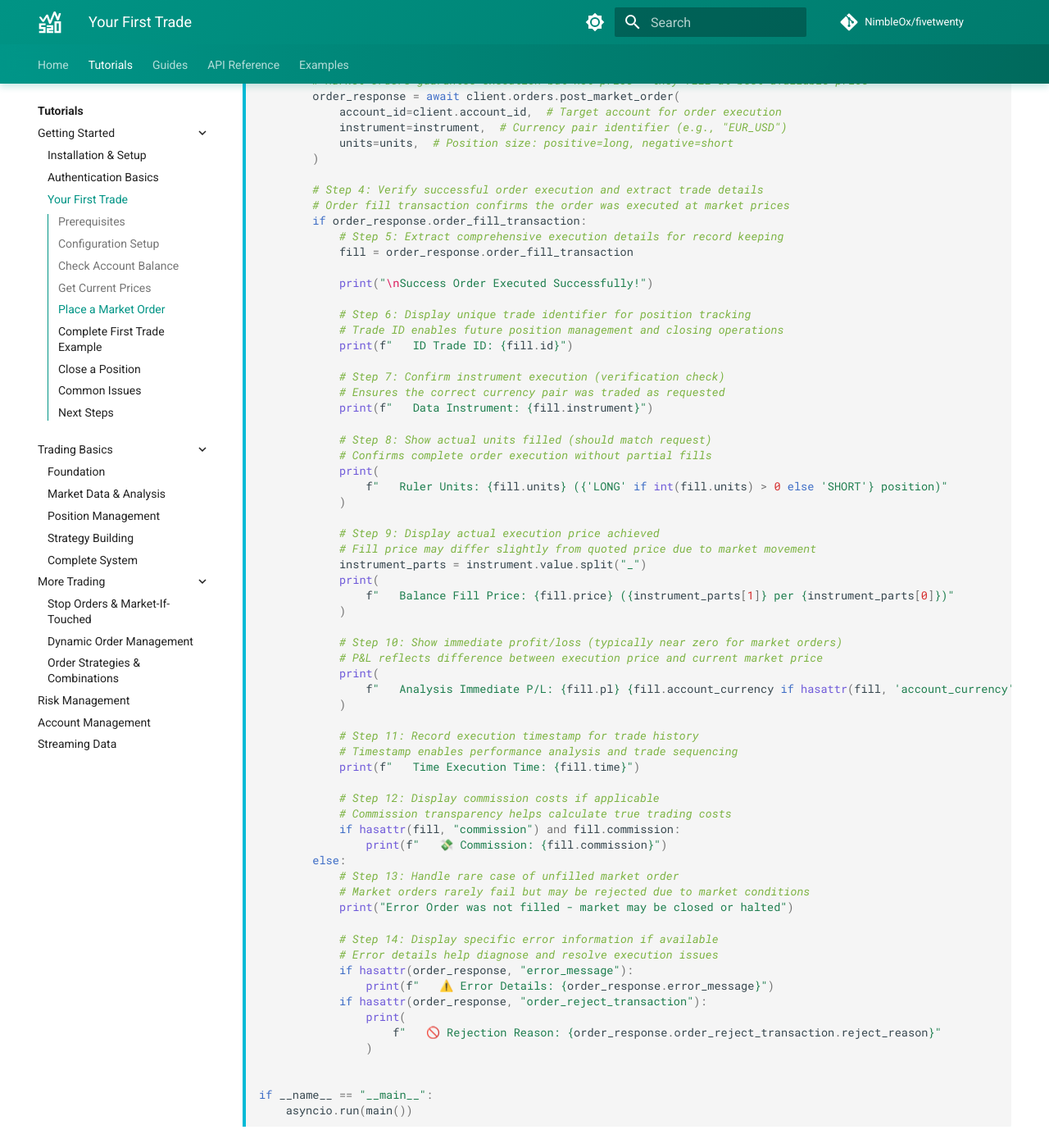
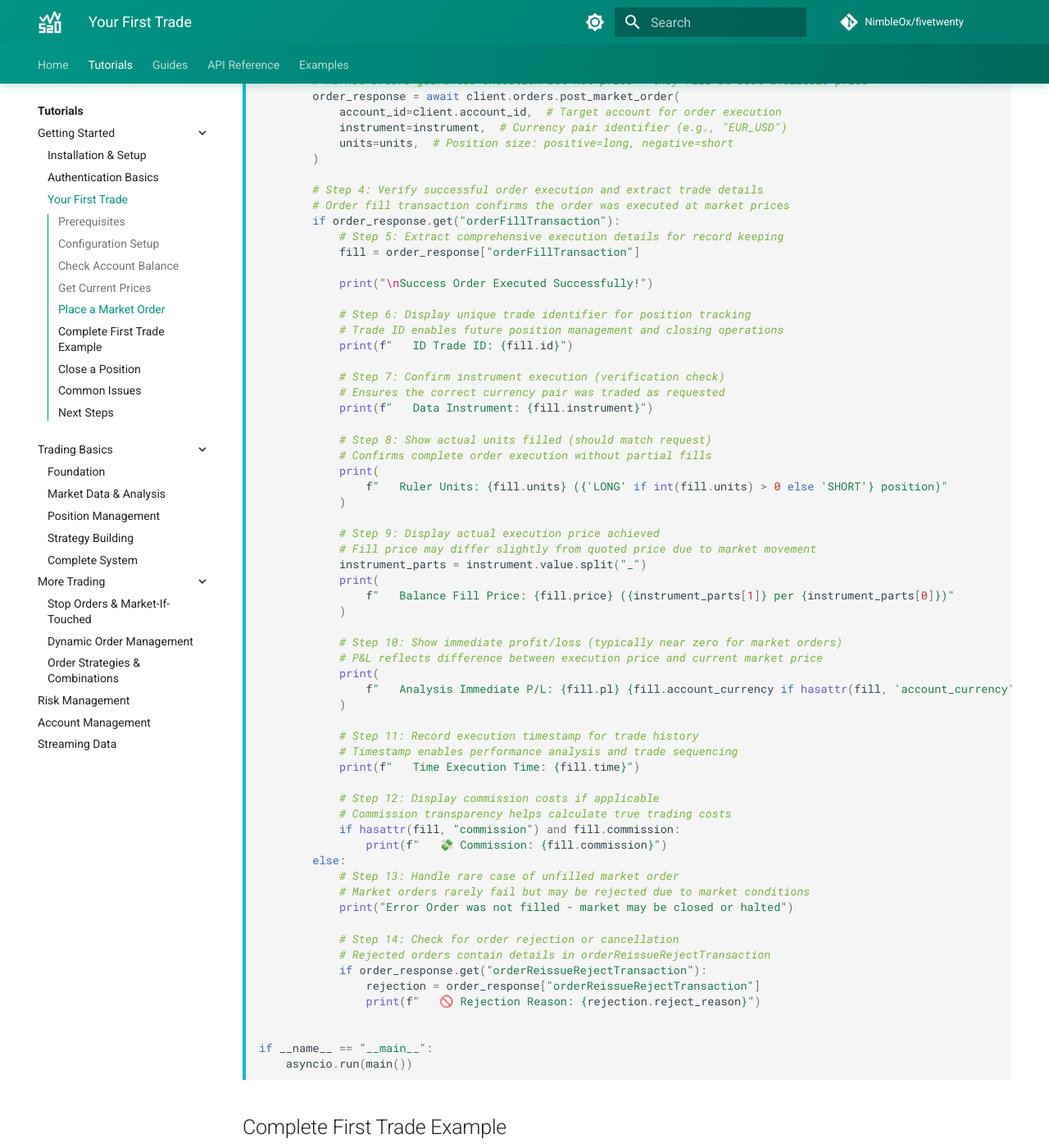
Before and after one commit to NimbleOx/fivetwenty, an MkDocs documentation site: the page built from docs/tutorials/getting-started/first-trade.md, in a window 1280 px wide and 1400 px high, scrolled down 4426 px. Shown: the whole window at 82% size. Built offline with MkDocs 1.6.1 and Material for MkDocs 9.7.7, drawn with Linux system fonts in a browser that asks for light colours; comment, search, counter and statistics services are not loaded.

Commit message:
Fix documentation TypedDict access patterns - 13 errors to 1 warning

```diff
--- a/docs/tutorials/getting-started/first-trade.md
+++ b/docs/tutorials/getting-started/first-trade.md
@@ -202,9 +202,9 @@ async def main() -> None:
 
         # Step 4: Verify successful order execution and extract trade details
         # Order fill transaction confirms the order was executed at market prices
-        if order_response.order_fill_transaction:
+        if order_response.get("orderFillTransaction"):
             # Step 5: Extract comprehensive execution details for record keeping
-            fill = order_response.order_fill_transaction
+            fill = order_response["orderFillTransaction"]
 
             print("\nSuccess Order Executed Successfully!")
 
@@ -248,14 +248,11 @@ async def main() -> None:
             # Market orders rarely fail but may be rejected due to market conditions
             print("Error Order was not filled - market may be closed or halted")
 
-            # Step 14: Display specific error information if available
-            # Error details help diagnose and resolve execution issues
-            if hasattr(order_response, "error_message"):
-                print(f"   ⚠️ Error Details: {order_response.error_message}")
-            if hasattr(order_response, "order_reject_transaction"):
-                print(
-                    f"   🚫 Rejection Reason: {order_response.order_reject_transaction.reject_reason}"
-                )
+            # Step 14: Check for order rejection or cancellation
+            # Rejected orders contain details in orderReissueRejectTransaction
+            if order_response.get("orderReissueRejectTransaction"):
+                rejection = order_response["orderReissueRejectTransaction"]
+                print(f"   🚫 Rejection Reason: {rejection.reject_reason}")
 
 
 if __name__ == "__main__":
```
Also changed, not shown: docs/index.md (+6 -5 lines), docs/tutorials/advanced-orders/stop-orders-mit.md (+6 -6 lines).
